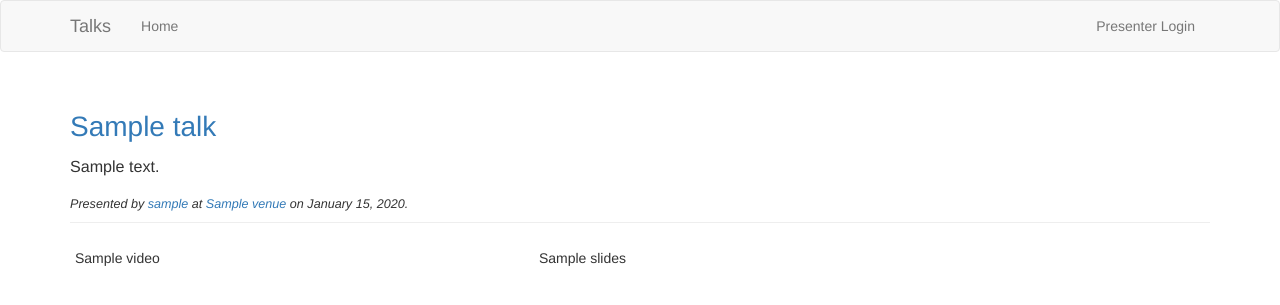
After one commit to miguelgrinberg/flask-pycon2014, a Python web app: template app/templates/talks/talk.html in a window 1280 px wide. The commit adds this page. Shown: the top 305 px of the page. Run offline with Jinja, Linux system fonts and the light colour scheme; the template is opened without the code that fills it: most values are stand-ins (such as "Sample title", 1, 10 or a date in 2020); some libraries are stand-ins or nearby versions.

Commit message:
Talk page (v0.17)

```diff
--- a/app/static/styles.css
+++ b/app/static/styles.css
@@ -38,3 +38,19 @@ div.talk-header p {
     font-style: italic;
     margin: 20px 0px 0px 0px;
 }
+
+div.talk-video {
+    width: 450px;
+    max-width: 450px;
+    display: inline-block;
+    margin: 5px;
+    vertical-align: middle;
+}
+
+div.talk-slides {
+    width: 450px;
+    max-width: 450px;
+    display: inline-block;
+    margin: 5px;
+    vertical-align: middle;
+}
--- a/app/talks/routes.py
+++ b/app/talks/routes.py
@@ -55,3 +55,9 @@ def new_talk():
         flash('The talk was added successfully.')
         return redirect(url_for('.index'))
     return render_template('talks/edit_talk.html', form=form)
+
+
+@talks.route('/talk/<int:id>')
+def talk(id):
+    talk = Talk.query.get_or_404(id)
+    return render_template('talks/talk.html', talk=talk)
--- a/app/templates/talks/_talk_header.html
+++ b/app/templates/talks/_talk_header.html
@@ -1,5 +1,5 @@
 <div class="talk-header">
-    <h2>{{ talk.title }}</h2>
+    <h2><a href="{{ url_for('talks.talk', id=talk.id) }}">{{ talk.title }}</a></h2>
     <h3>{{ talk.description }}</h3>
     <p>
         Presented by <a href="{{ url_for('talks.user', username=talk.author.username) }}">{{ talk.author.username }}</a> at
--- /dev/null
+++ b/app/templates/talks/talk.html
@@ -0,0 +1,19 @@
+{% extends "base.html" %}
+
+{% block page_content %}
+<div class="page-header">
+    {% include "talks/_talk_header.html" %}
+</div>
+<div class="talk-body">
+    {% if talk.video %}
+    <div class="talk-video">
+    {{ talk.video | safe }}
+    </div>
+    {% endif %}
+    {% if talk.slides %}
+    <div class="talk-slides">
+    {{ talk.slides | safe }}
+    </div>
+    {% endif %}
+</div>
+{% endblock %}
```
